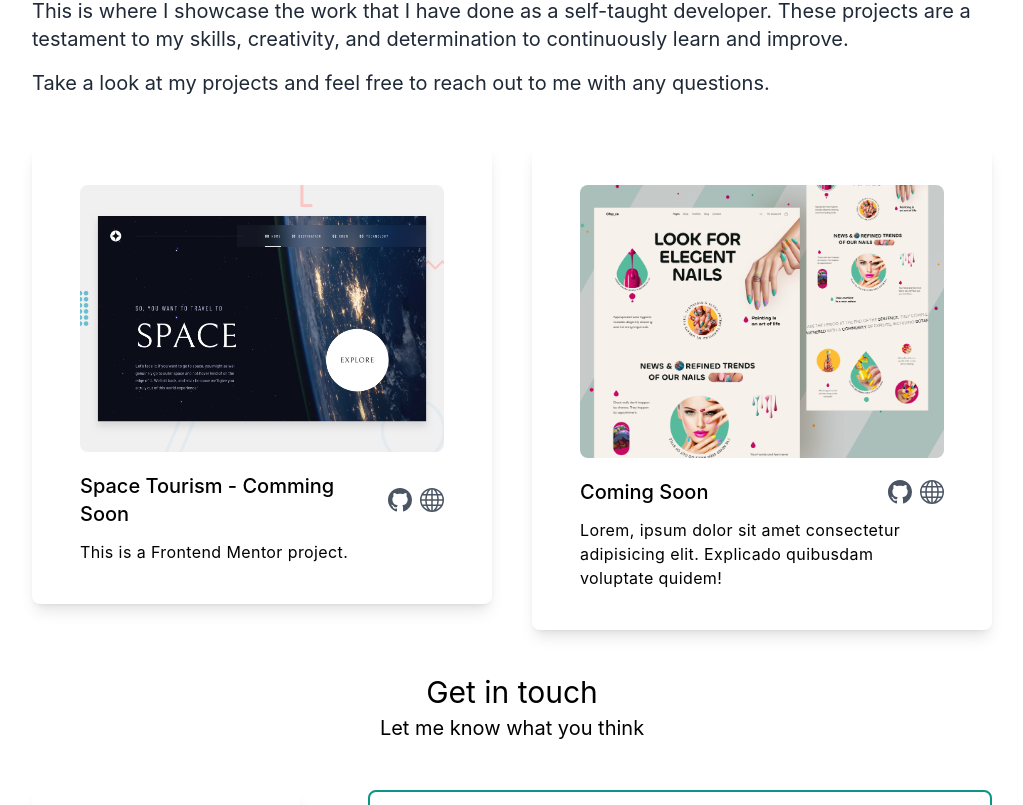
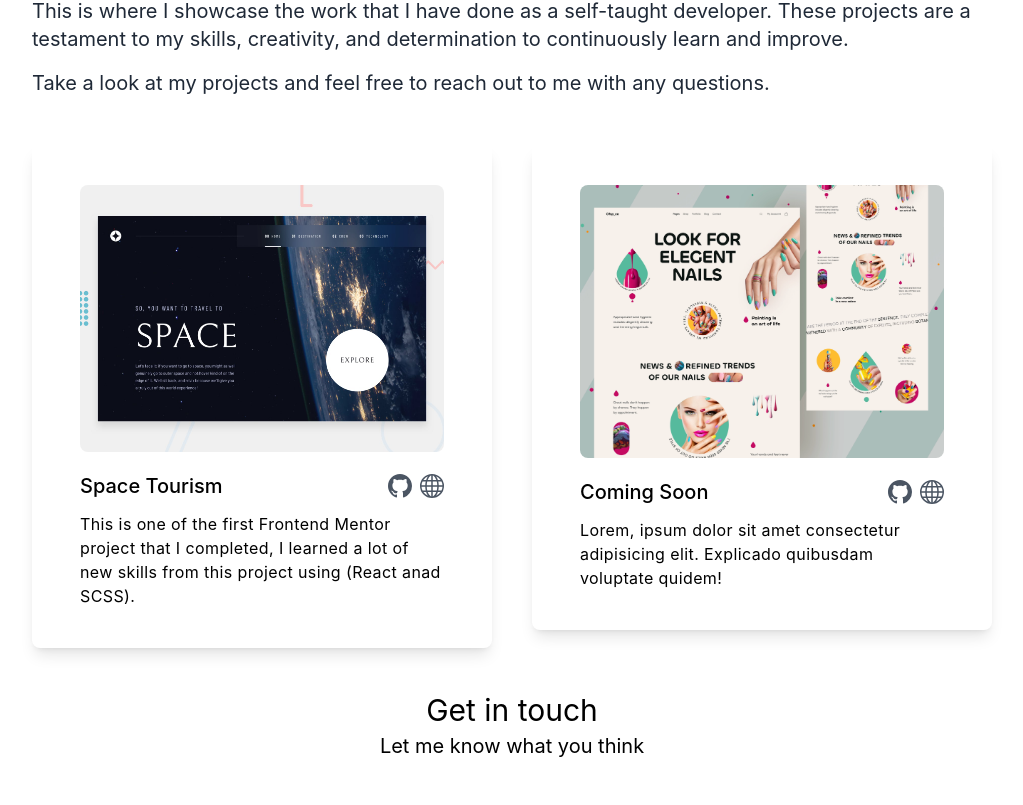
Before and after one commit to jsaique/portfolio-react-next, a Next.js app: page / in a window 1280 px wide. Shown: the part 1989-2794 px from the top of the page, without its empty margins (128-1151 px from the left). Built offline with nearby package versions, Linux system fonts and the light colour scheme.

Commit message:
Added Space Tourism as a live project

```diff
--- a/src/components/portfolio/Portfolio.js
+++ b/src/components/portfolio/Portfolio.js
@@ -19,11 +19,11 @@ const Portfolio = () => {
       </div>
       <div className="grid grid-cols-1 lg:grid-cols-2 gap-10">
         <PortfolioCard
-          title="Space Tourism - Comming Soon"
-          des="This is a Frontend Mentor project."
+          title="Space Tourism"
+          des="This is one of the first Frontend Mentor project that I completed, I learned a lot of new skills from this project using (React anad SCSS)."
           src={web1}
           code="https://github.com/jsaique/Space-Tourism.git"
-          demo={"https://jass-space-tourism.netlify.app/"}
+          demo={"https://jass-space-tourism.netlify.app"}
         />
         <PortfolioCard
           title="Coming Soon"
--- a/src/components/portfolio/PortfolioCard.js
+++ b/src/components/portfolio/PortfolioCard.js
@@ -9,14 +9,19 @@ const PortfolioCard = ({ title, des, src, code, demo }) => {
   return (
     <div>
       <div className="w-full p-4 my-10 xl:px-12 h-auto xl:py-10 rounded-lg shadow-lg flex flex-col group">
-        <div className="w-full h-[80%] overflow-hidden rounded-lg">
+        <a
+          className="w-full h-[80%] overflow-hidden rounded-lg"
+          href={demo}
+          target="_blank"
+          rel="noreferrer"
+        >
           <Image
             className="w-full object-cover group-hover:scale-110 duration-300 cursor-pointer"
             src={src}
             alt="project image"
             placeholder="blur"
           />
-        </div>
+        </a>
         <div className="-w-full mt-5 flex flex-col gap-6">
           <div>
             <div className="flex justify-between items-center">
--- a/src/components/skills/Skills.js
+++ b/src/components/skills/Skills.js
@@ -37,7 +37,6 @@ const Skills = () => {
           <p className="py-1 text-gray-800 dark:text-gray-100">React</p>
           <p className="py-1 text-gray-800 dark:text-gray-100">Tailwind</p>
           <p className="py-1 text-gray-800 dark:text-gray-100">Git</p>
-          <p className="py-1 text-gray-800 dark:text-gray-100">Parcel</p>
         </div>
 
         <div className="text-center shadow-lg p-10 rounded-xl my-10 flex-1">
```
